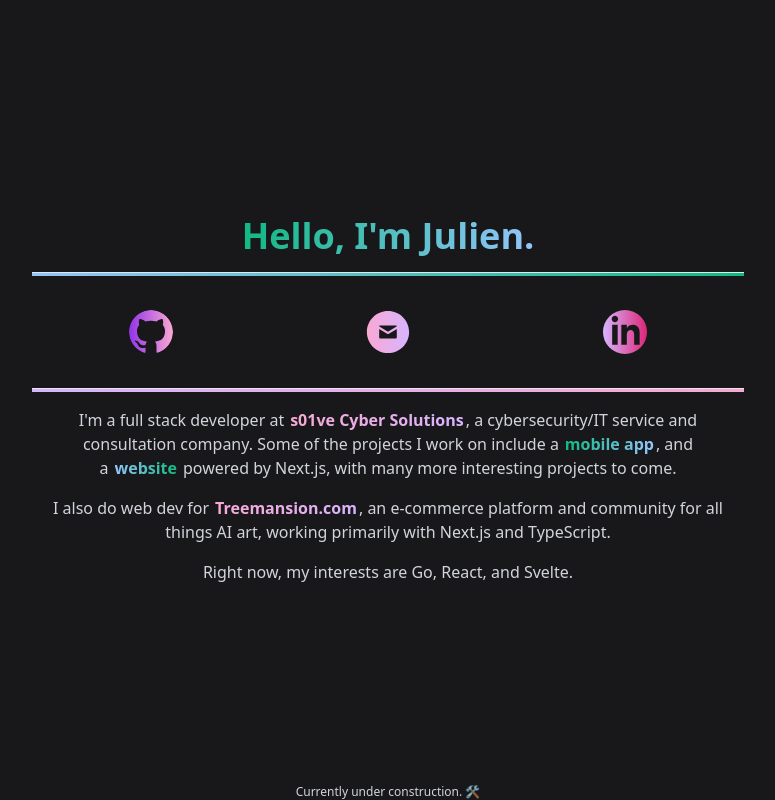
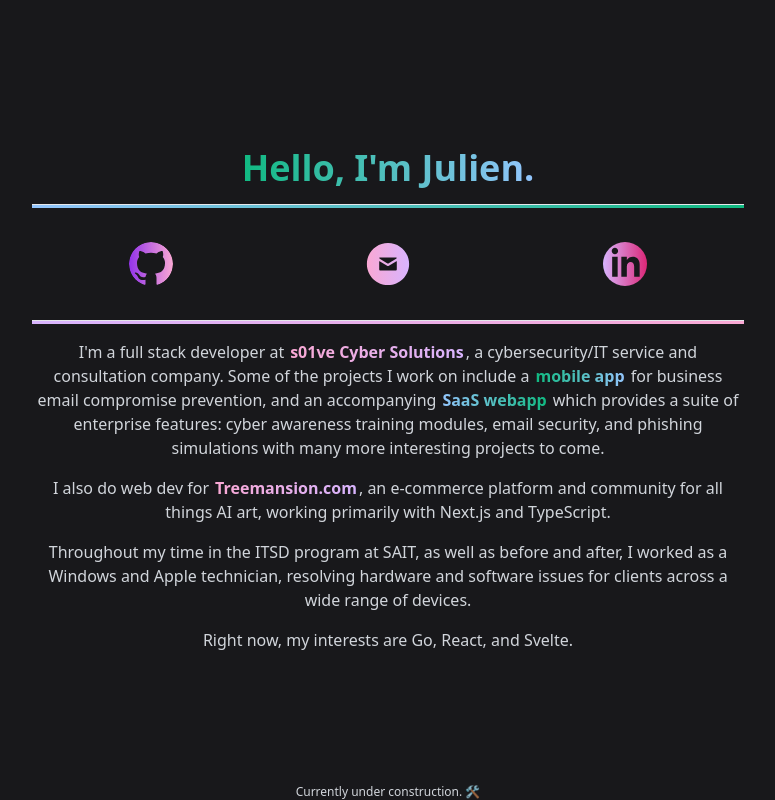
Before and after one commit to jsenopati/portfolio, a Next.js app: page / in a window 1280 px wide. Shown: the whole page, without its empty margins (252-1027 px from the left). Built offline with nearby package versions, Linux system fonts and the light colour scheme.

Commit message:
updated text

```diff
--- a/app/page.tsx
+++ b/app/page.tsx
@@ -146,18 +146,20 @@ export default function Home() {
               >
                 mobile app
               </a>
-            </span>
-            , and a
+            </span>{" "}
+            for business email compromise prevention, and an accompanying
             <span className="font-bold border-2 border-transparent rounded-md hover:border-teal-200 hover:animate-pulse mx-1">
               <a
-                href="https://www.authondemand.com/"
+                href="https://www.authrequest.io/"
                 target="_blank"
                 className="text-transparent bg-clip-text bg-gradient-to-r from-blue-300 to-emerald-500"
               >
-                website
+                SaaS webapp
               </a>
             </span>
-            powered by Next.js, with many more interesting projects to come.
+            which provides a suite of enterprise features: cyber awareness
+            training modules, email security, and phishing simulations with many
+            more interesting projects to come.
           </p>
           <p>
             I also do web dev for
@@ -172,6 +174,13 @@ export default function Home() {
             </span>
             , an e-commerce platform and community for all things AI art,
             working primarily with Next.js and TypeScript.
+          </p>
+
+          <p>
+            Throughout my time in the ITSD program at SAIT, as well as before
+            and after, I worked as a Windows and Apple technician, resolving
+            hardware and software issues for clients across a wide range of
+            devices.
           </p>
 
           <p>Right now, my interests are Go, React, and Svelte.</p>
```
